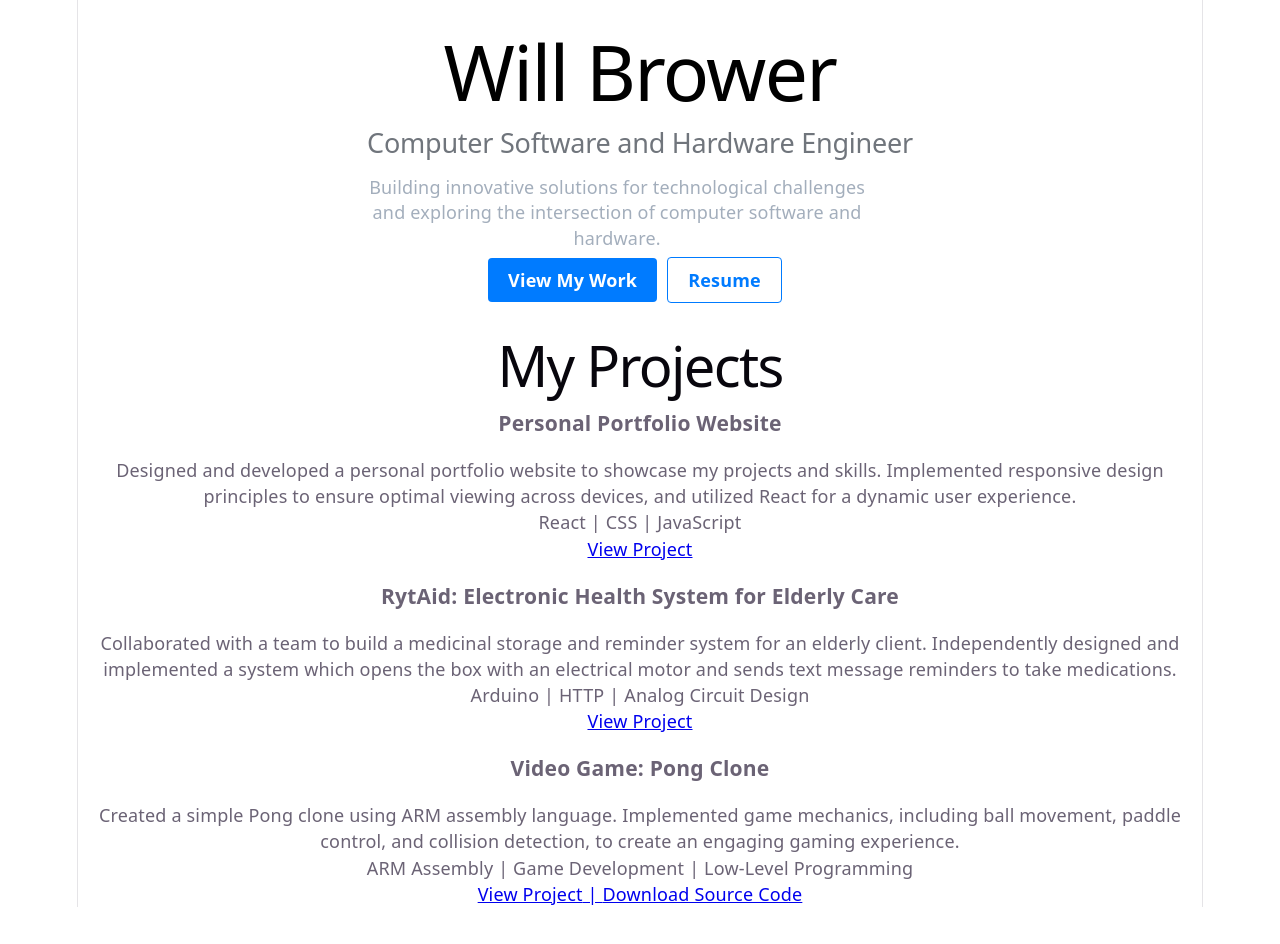
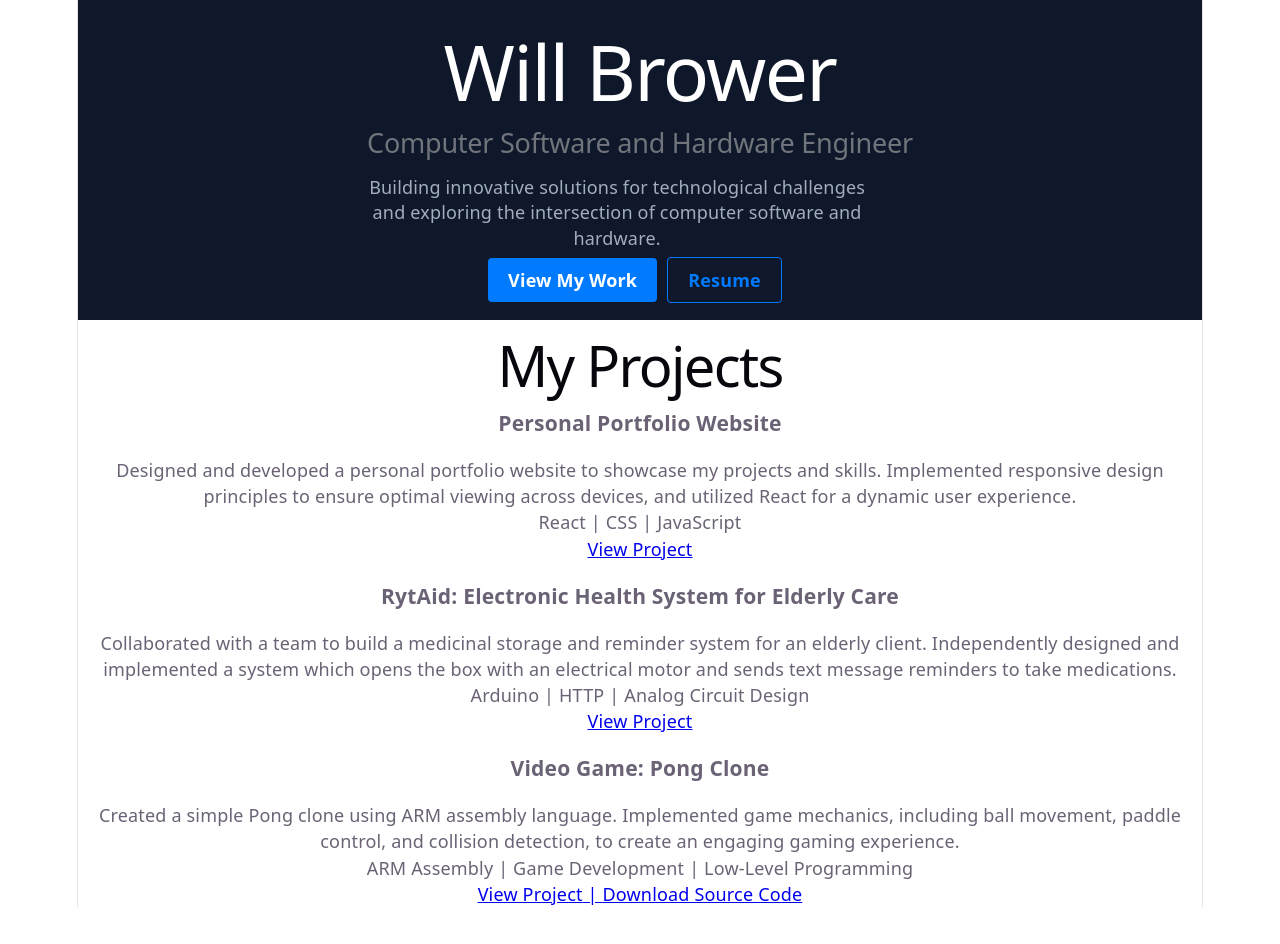
Before and after one commit to willbrow221/personal-website, a React (Vite) app: page / in a window 1280 px wide. Shown: the top 944 px of the page. Built offline with nearby package versions, Linux system fonts and the light colour scheme.

Commit message:
Small changes

```diff
--- a/src/components/Hero.css
+++ b/src/components/Hero.css
@@ -5,14 +5,14 @@
   align-items: center;    /* Center horizontally */
   justify-content: center; /* Center vertically */
   padding: 0 10%;
-  background-color: white;
+  background-color: #0f172a;
   text-align: center;      /* Ensures text lines themselves are centered */
 }
 
 .hero-name {
   font-size: clamp(2.5rem, 6vw, 4.5rem);
   margin-bottom: 2vh;     /* Space below the name */
-  color: black;
+  color: white;
 }
 
 .hero-role {
```
